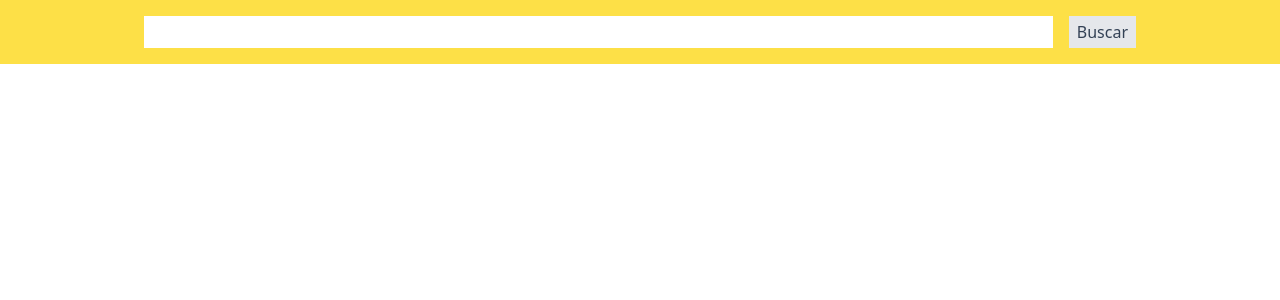
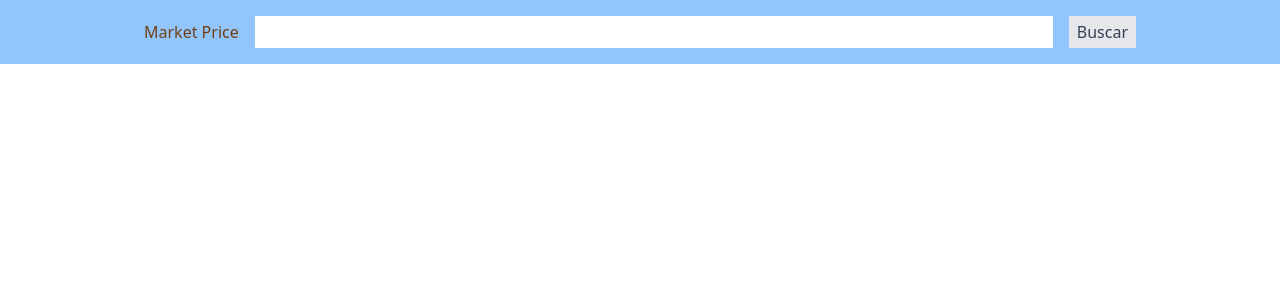
Before and after one commit to juliannParra99/market-details-chll, a Next.js app: page / in a window 1280 px wide. Shown: the top 300 px of the page. Built offline with nearby package versions, Linux system fonts and the light colour scheme.

Commit message:
Added: 04. Added a Loading Spinner to use while the resources are loading it in the page

```diff
--- /dev/null
+++ b/src/app/items/loading.tsx
@@ -0,0 +1,25 @@
+export default function LoadingPage() {
+  return (
+    <section className="h-32 grid place-content-center">
+      <div role="status">
+        <svg
+          aria-hidden="true"
+          className="w-8 h-8 mr-2 text-gray-200 animate-spin dark:text-gray-600 fill-blue-600"
+          viewBox="0 0 100 101"
+          fill="none"
+          xmlns="http://www.w3.org/2000/svg"
+        >
+          <path
+            d="M100 50.5908C100 78.2051 77.6142 100.591 50 100.591C22.3858 100.591 0 78.2051 0 50.5908C0 22.9766 22.3858 0.59082 50 0.59082C77.6142 0.59082 100 22.9766 100 50.5908ZM9.08144 50.5908C9.08144 73.1895 27.4013 91.5094 50 91.5094C72.5987 91.5094 90.9186 73.1895 90.9186 50.5908C90.9186 27.9921 72.5987 9.67226 50 9.67226C27.4013 9.67226 9.08144 27.9921 9.08144 50.5908Z"
+            fill="currentColor"
+          />
+          <path
+            d="M93.9676 39.0409C96.393 38.4038 97.8624 35.9116 97.0079 33.5539C95.2932 28.8227 92.871 24.3692 89.8167 20.348C85.8452 15.1192 80.8826 10.7238 75.2124 7.41289C69.5422 4.10194 63.2754 1.94025 56.7698 1.05124C51.7666 0.367541 46.6976 0.446843 41.7345 1.27873C39.2613 1.69328 37.813 4.19778 38.4501 6.62326C39.0873 9.04874 41.5694 10.4717 44.0505 10.1071C47.8511 9.54855 51.7191 9.52689 55.5402 10.0491C60.8642 10.7766 65.9928 12.5457 70.6331 15.2552C75.2735 17.9648 79.3347 21.5619 82.5849 25.841C84.9175 28.9121 86.7997 32.2913 88.1811 35.8758C89.083 38.2158 91.5421 39.6781 93.9676 39.0409Z"
+            fill="currentFill"
+          />
+        </svg>
+        <span className="sr-only">Loading...</span>
+      </div>
+    </section>
+  );
+}
--- a/src/app/layout.tsx
+++ b/src/app/layout.tsx
@@ -1,11 +1,12 @@
 import './globals.css'
 import type { Metadata } from 'next'
+import Link from "next/link";
 import { Inter } from 'next/font/google'
 
 const inter = Inter({ subsets: ['latin'] })
 
 export const metadata: Metadata = {
-  title: 'Create Next App',
+  title: 'Market Price',
   description: 'Generated by create next app',
 }
 
@@ -17,9 +18,9 @@
   return (
     <html lang="en">
       <body >
-        <header className='flex h-16 bg-yellow-300 '>
-            {/* cuando toco el formulario, va a redirigir  mi carpeta items, el contenido en el input search, y lo va agregar a los queries params (esto seria mas eficiente si se hiciera con el client side navigation de next pero asi es mas sencillo); en un challenge real seria mejor hacer que el formulario sea un client component, y despues uso el prevent default usando el router de  next.js pára hacer un soft transition*/}
-          <form action="/items" className='px-4 flex max-w-screen-lg flex-1 m-auto gap-4'>
+        <header className='flex h-16  bg-blue-300  '>
+          <form action="/items" className='px-4 flex max-w-screen-lg flex-1 m-auto gap-4 items-center'>
+            <Link href="/" className="text-yellow-900">Market Price</Link>
             <input type="text" name="search" className='h-8 flex-1 px-2 text-white'/>
             <button className='bg-gray-200 px-2 py-1 text-slate-700'>Buscar</button>
           </form>
```
